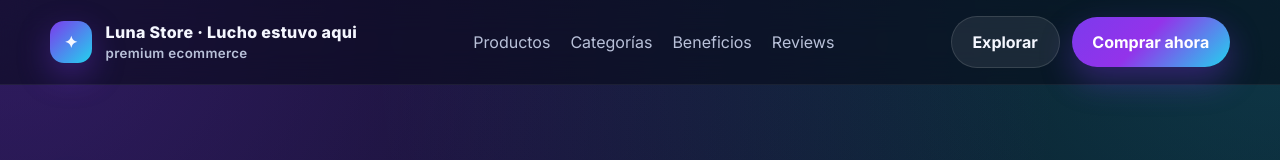
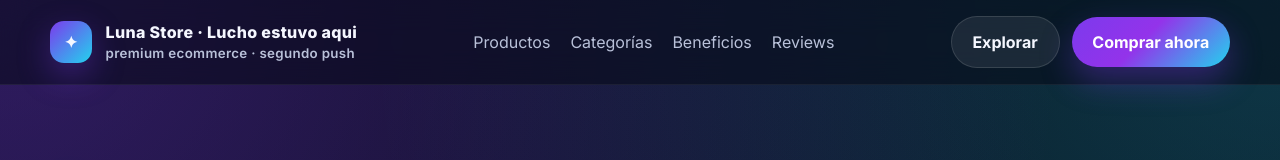
Before and after one commit to joacolinares/test_Lucho, a plain HTML site: page index.html in a window 1280 px wide. Shown: the top 160 px of the page. Drawn offline with Linux system fonts and the light colour scheme.

Commit message:
Second header update

```diff
--- a/index.html
+++ b/index.html
@@ -470,7 +470,7 @@
           <div class="brand-mark">✦</div>
           <div>
             <div>Luna Store · Lucho estuvo aqui</div>
-            <small style="color: var(--muted); font-weight: 600;">premium ecommerce</small>
+            <small style="color: var(--muted); font-weight: 600;">premium ecommerce · segundo push</small>
           </div>
         </div>
 
```
